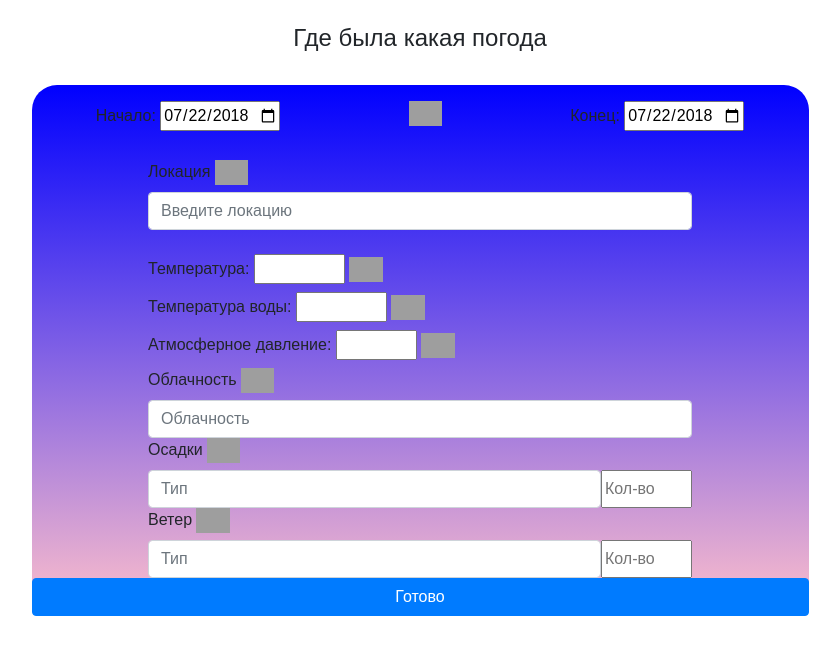
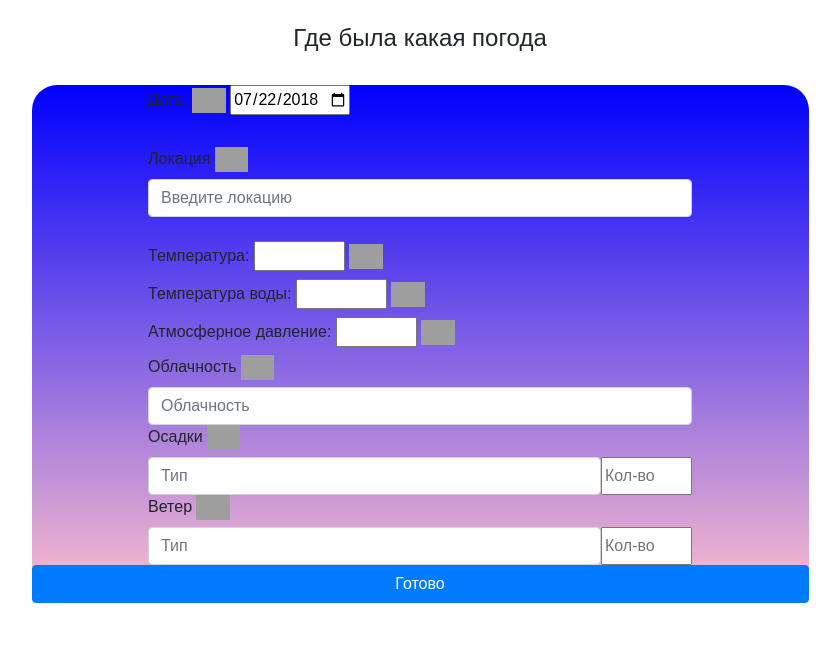
Before and after one commit to Maxim2k7/WebServer-API-Project, a Flask app: template templates/reporter.html in a window 1280 px wide. Shown: the part 56-711 px from the top of the page, without its empty margins (220-1060 px from the left). Run offline with Flask 3, Linux system fonts and the light colour scheme; the template is opened without the code that fills it, so the values that code supplies are empty; some libraries are stand-ins or nearby versions; grey boxes are pictures that could not be loaded.

Commit message:
fix date problem (reporter main page)

```diff
--- a/project_main.py
+++ b/project_main.py
@@ -47,7 +47,7 @@ def index():
 def weather_main(region, date):
     ok, result = find_report(region, date)
     data = [result.clouds, result.temperature, result.water_temperature, result.precipitation_type,
-            result.precipitation_value, result.wind_direction, result.wind_speed, result.atmospheric_pressure]
+            result.precipitation_value, result.wind_direction, result.wind_velocity, result.atmospheric_pressure]
     return render_template('location.html', found=ok, place=region, data=data, headers=weather_params,
                            units=measuring_units, date=date)
 
@@ -120,7 +120,7 @@ def reporter_main():
         db_sess = db_session.create_session()
         weather = Weather(
             location_id = 1,
-            date = datetime.datetime.now(),
+            date = request.form['date'],
             clouds = request.form['clouds'],
             temperature = request.form['temperature'],
             water_temperature = request.form['water_temperature'],
--- a/templates/reporter.html
+++ b/templates/reporter.html
@@ -41,27 +41,21 @@ $(document).ready(function(){
 
 
 
+
+
 </script>
 </br>
 <form class="edit_form" method="post">
     <div style="width: 70%; margin: auto;  background: linear-gradient(blue, pink); border-radius: 25px; display: flex;
  flex-direction: column; justify-content: space-around;">
-        <div style="display: flex; flex-direction: row; justify-content: space-around; padding-top: 1em">
-            <div>
-                <label for="start">Начало:</label>
+        <div style="width: 70%; margin: auto;">
+            <label for="start">Дата:
+                <img height="25" src="https://cdn-icons-png.flaticon.com/512/3652/3652191.png">
 
-                <input type="date" id="start" name="trip-start"
+                <input type="date" id="date" name="date"
                        value="2018-07-22"
                        min="2018-01-01" max="2030-12-31">
-            </div>
-            <img height="25" src="https://cdn-icons-png.flaticon.com/512/3652/3652191.png">
-            <div>
-                <label for="start">Конец:</label>
-
-                <input type="date" id="end" name="trip-end"
-                       value="2018-07-22"
-                       min="2018-01-01" max="2030-12-31">
-            </div>
+            </label>
         </div>
         </br>
         <div style="width: 70%; margin: auto;">
```
Also changed, not shown: db/weather.db.
